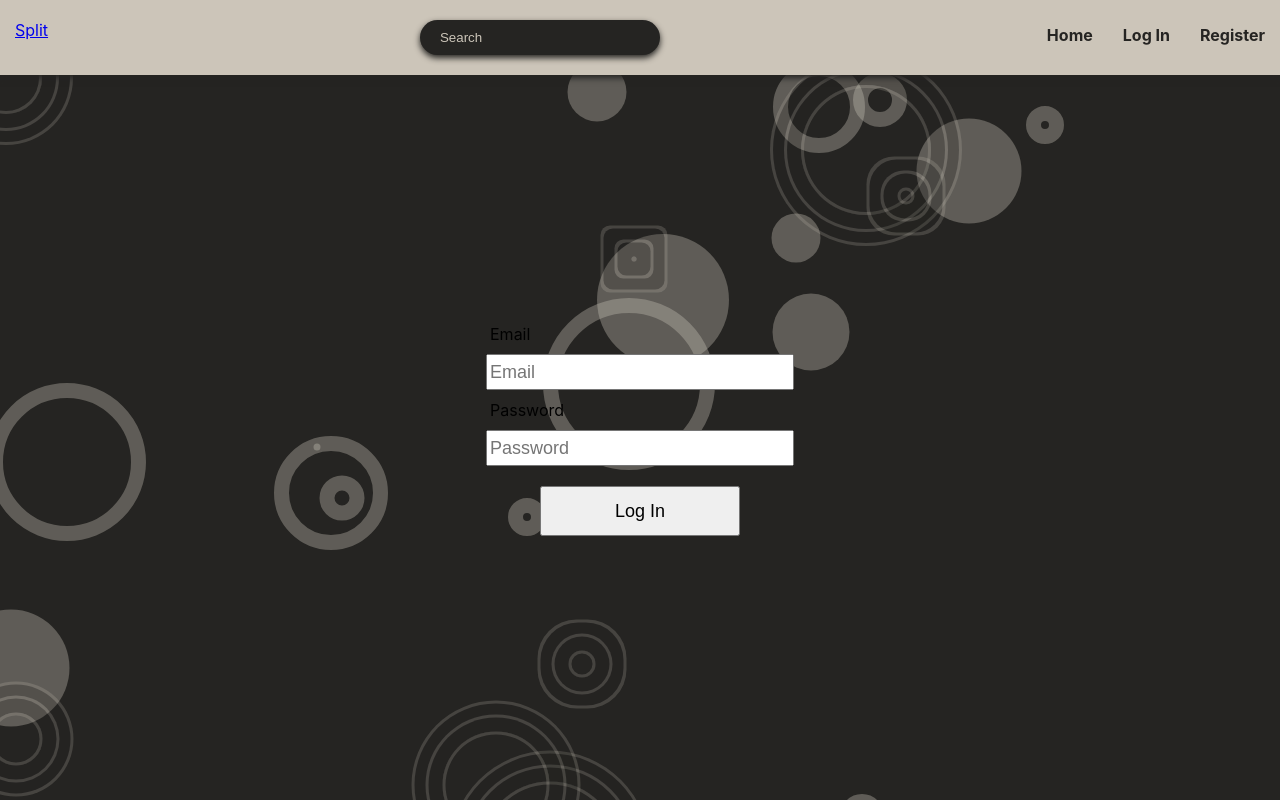
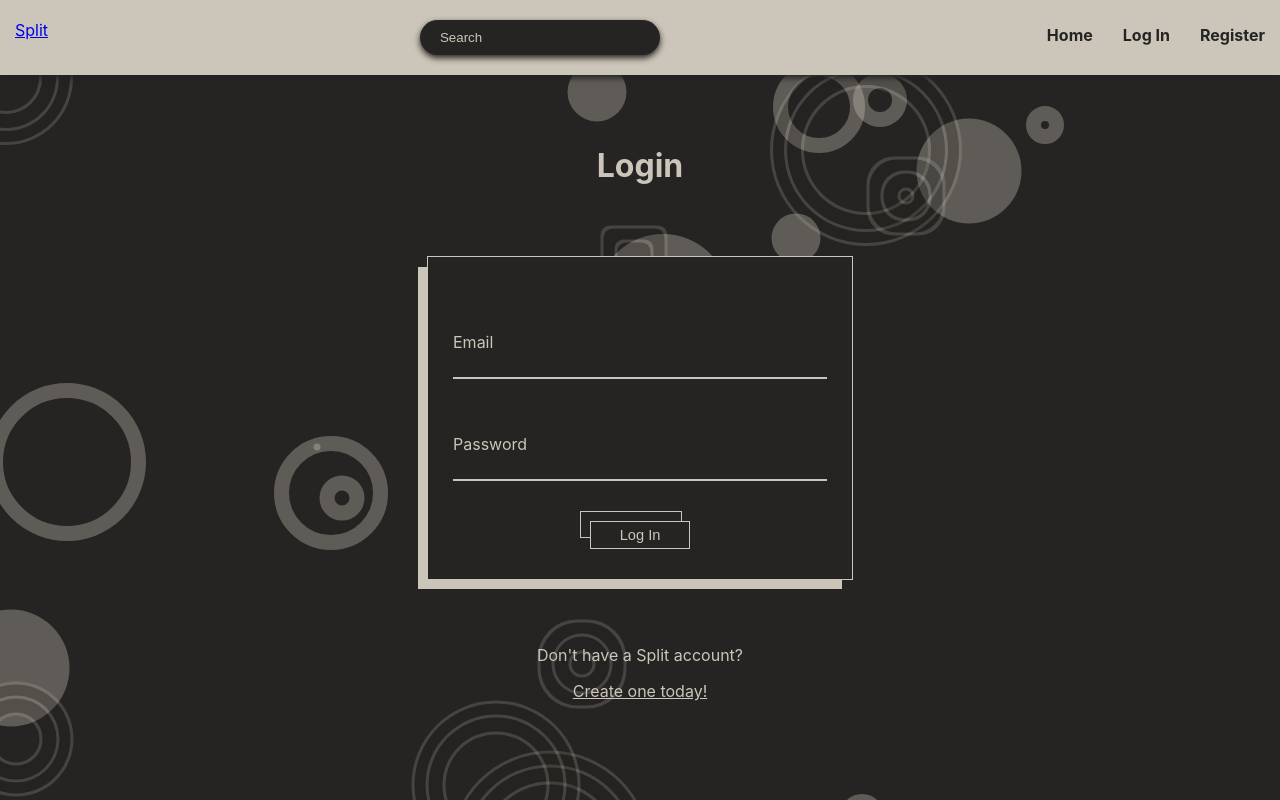
Before and after one commit to MichaelVonWolfen/LicentaAcs, a React (Create React App) app in the folder frontend/: page /login in a window 1280 px wide. Built offline with nearby package versions, Linux system fonts and the light colour scheme.

Commit message:
Created and styled log in page

```diff
--- a/frontend/src/components/LogIN/Login.jsx
+++ b/frontend/src/components/LogIN/Login.jsx
@@ -1,18 +1,37 @@
 import React from "react";
 import "./login.css"
-export default class Login extends React.Component{
-    constructor(props) {
-        super(props);
+import Button from "../button/button";
+import CustomInput from "../inputs/inputs";
+import getCategoryDetailAndSetColors from "../helpers/setColors";
+export default function Login(props){
+    // const categoryDetails = getCategoryDetailAndSetColors(props.match.params.category)
+    document.body.style =`--background-color: #252422;--color: #CCC5B9;`
+    const input = (e)=>{
+        let value = e.target.value
+        const label = document.querySelector(`#${e.target.name}`)
+        if(value){
+            label.classList.add("input_has_contents")
+            console.log(label.classList)
+        }else{
+            label.classList.remove("input_has_contents")
+        }
     }
-    render() {
-        return(
+    return(
+        <div className="login_container">
+            <h1>Login</h1>
             <form action="/" method="post" className="login">
-                <label htmlFor="email">Email</label>
-                <input type="text" name={"email"} placeholder="email"/>
-                <label htmlFor="password">Password</label>
-                <input type="password" name={"password"} placeholder="Password"/>
-                <button type="submit">log in</button>
+                <label htmlFor={"email"} className="login_input" placeholderText={"Email"} id="email" >
+                    <input type="text" name="email" className={"email"} required={true} onInput={input}/>
+                </label>
+                <label htmlFor={"password"} className="login_input" placeholderText={"Password"} id="password">
+                    <input type="password" name="password" className="password"  required={true} onInput={input}/>
+                </label>
+                <div className="button_logIN">
+                    <Button text={"Log In"} customClickEvent={""} additionalClasses={"loginButton"}/>
+                </div>
             </form>
-        )
-    }
+                <p>Don't have a Split account?</p>
+                <a href="/register">Create one today!</a>
+        </div>
+    )
 }
--- a/frontend/src/components/LogIN/login.css
+++ b/frontend/src/components/LogIN/login.css
@@ -1,25 +1,74 @@
-.login {
-  height: 90vh;
+.login_container {
+  color: var(--color, white);
   display: flex;
   flex-direction: column;
   align-items: center;
   justify-content: center;
+  margin: 50px 0;
 }
-.login input, .login button {
-  width: 300px;
+.login_container a {
+  color: var(--color, white) !important;
+}
+
+.login {
+  margin: 50px 0;
+  width: 30vw;
+  display: flex;
+  flex-direction: column;
+  background-color: var(--background-color, black);
+  padding: 20px;
+  outline: 1px solid;
+  box-shadow: -10px 10px 0 var(--color, white);
+}
+.login .login_input {
+  cursor: text;
+  height: 50px;
+  position: relative;
+  border-bottom: 2px solid var(--color, white);
+  margin: 40px 5px 0 5px;
+  padding-top: 10px;
+}
+.login .login_input::after {
+  content: attr(placeholderText);
+  color: var(--color, white);
+  width: 100%;
+  height: 100%;
+  position: absolute;
+  top: 25%;
+  left: 0;
+  transition: 0.3s ease-in;
+}
+.login .login_input:hover:after, .login .login_input:focus-within:after {
+  top: 5px;
+  font-size: 10pt;
+}
+.login .login_input input {
+  width: 100%;
   height: 30px;
   font-size: large;
-  text-transform: capitalize;
   margin: 10px 0;
+  background-color: var(--background-color, black);
+  color: var(--color, white);
+  border: none;
 }
-.login button {
-  width: 200px;
-  height: 50px;
+.login .login_input input:focus-visible {
+  outline: none;
+}
+.login .button_parent {
+  z-index: 1;
+  margin: 40px auto 10px auto;
+}
+.login .button_parent::before {
+  z-index: -1;
 }
 .login label {
   text-transform: capitalize;
-  width: 300px;
   text-align: left;
 }
 
+.input_has_contents:after {
+  top: 5px !important;
+  font-size: 10pt !important;
+}
+
 /*# sourceMappingURL=login.css.map */
--- a/frontend/src/components/LogIN/login.sass
+++ b/frontend/src/components/LogIN/login.sass
@@ -13,22 +13,63 @@ $width:300px
 $widthButton:200px
 $height:30px
 $heightButton:50px
-.login
-  height: 90vh
+.login_container
+  color: $color
   display: flex
   flex-direction: column
   align-items: center
   justify-content: center
-  input,button
-    width: $width
-    height: $height
-    font-size: large
-    text-transform: capitalize
-    margin: 10px 0
-  button
-    width: $widthButton
-    height: $heightButton
+  margin: 50px 0
+  a
+    color: $color!important
+.login
+  margin: 50px 0
+  width: 30vw
+  display: flex
+  flex-direction: column
+  background-color: $background_color
+  padding: 20px
+  outline: 1px solid
+  box-shadow: -$box-shadow-deviation $box-shadow-deviation 0 $color
+  .login_input
+    cursor: text
+    height: 50px
+    position: relative
+    border-bottom: 2px solid $color
+    margin: 40px 5px 0 5px
+    padding-top: 10px
+    &::after
+      content: attr(placeholderText)
+      color: $color
+      width: 100%
+      height: 100%
+      position: absolute
+      top: 25%
+      left: 0
+      transition: 0.3s ease-in
+    &:hover, &:focus-within
+      &:after
+        top: 5px
+        font-size: 10pt
+    input
+      width: 100%
+      height: $height
+      font-size: large
+      margin: 10px 0
+      background-color: $background_color
+      color: $color
+      border: none
+      &:focus-visible
+        outline: none
+  .button_parent
+    z-index: 1
+    margin: 40px auto 10px auto
+    &::before
+      z-index: -1
   label
     text-transform: capitalize
-    width: $width
     text-align: left
+.input_has_contents
+  &:after
+    top: 5px!important
+    font-size: 10pt!important
--- a/frontend/src/components/helpers/setColors.js
+++ b/frontend/src/components/helpers/setColors.js
@@ -9,8 +9,8 @@ const resetCategoryColors = (e) => {
 function getCategoryDetailAndSetColors(category) {
     //TODO get category color palette from backend
     categoryDetails = {
-        background_color:"#2A2D41",
-        color:"#7F90C5",
+        background_color:"#252422",
+        color:"#CCC5B9",
         name:"Workout"
     };
     // setCategoryColors(categoryDetails)
--- a/frontend/src/components/post_page/PostPage.jsx
+++ b/frontend/src/components/post_page/PostPage.jsx
@@ -12,7 +12,7 @@ export default function PostPage(props){
     const sortPosts = (e)=>{
         console.log(e.target.innerText)
     };
-    const categoryDetails = getCategoryDetailAndSetColors(props.match.params.category)
+    const categoryDetails = getCategoryDetailAndSetColors("")
     return(
         <div className="PostContainer">
             <h1>The road to a candy body (without candy)</h1>
```
Also changed, not shown: 1 other file (tests, documents, lock files or other folders).
